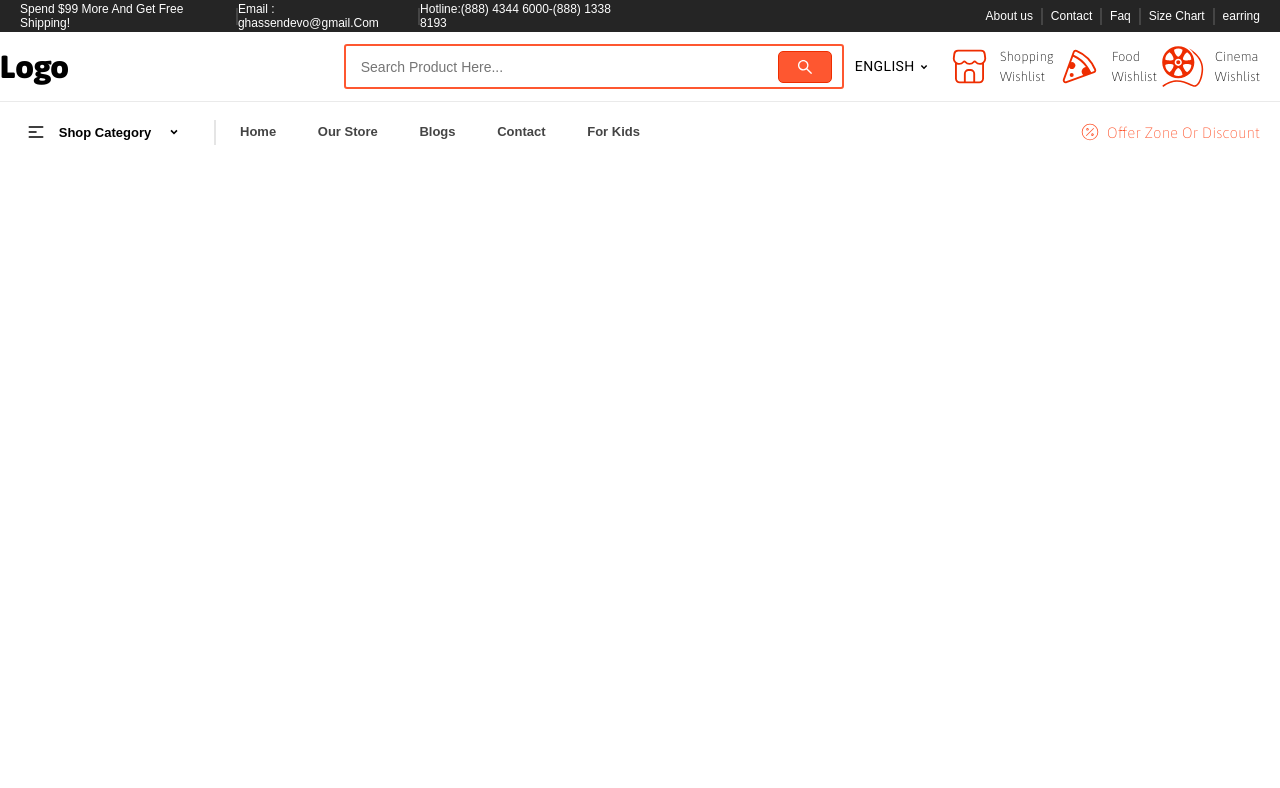
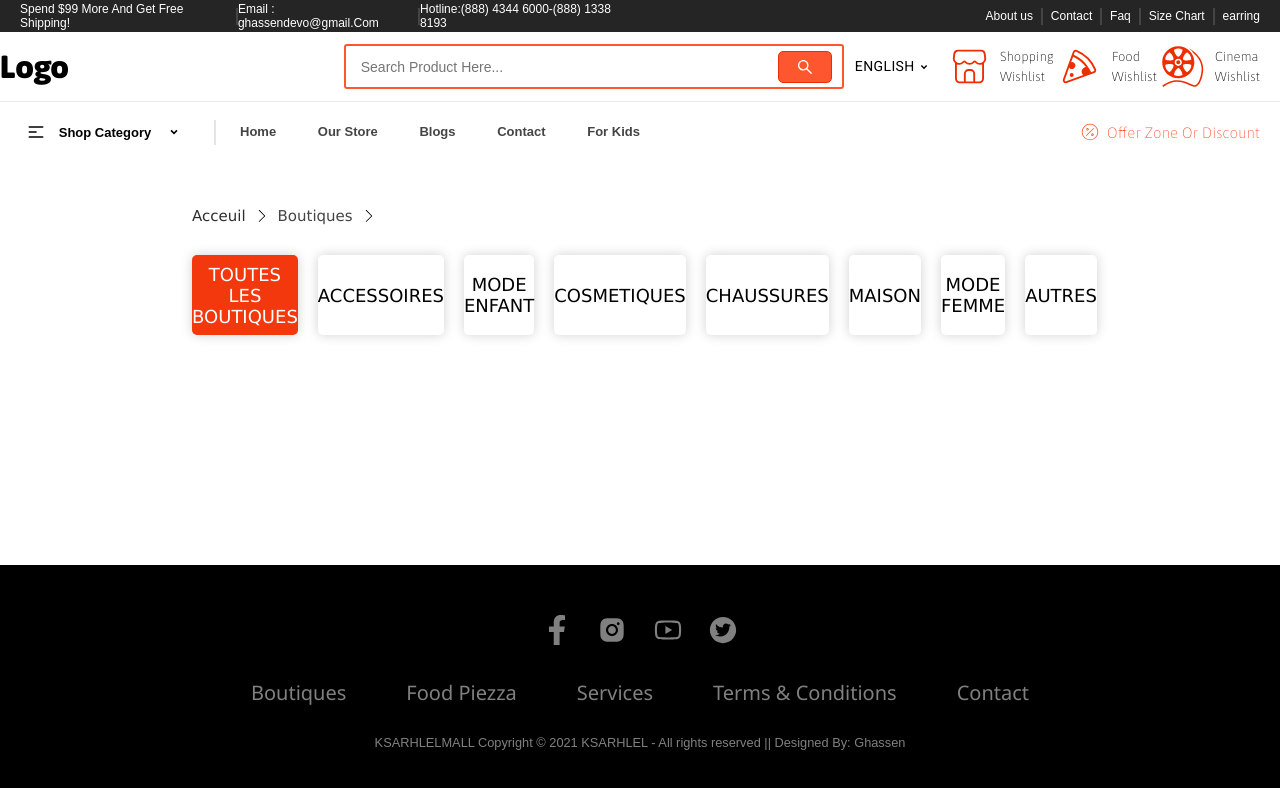
Before and after one commit to Ghassendevo/shoppgin-mall, a React (Vite) app: page /boutiques in a window 1280 px wide. Shown: the top 788 px of the page. Built offline with nearby package versions, Linux system fonts and the light colour scheme; no server answers.

Commit message:
redux-toolkit

```diff
--- a/package.json
+++ b/package.json
@@ -9,11 +9,13 @@
     "preview": "vite preview"
   },
   "dependencies": {
+    "axios": "^1.4.0",
     "framer-motion": "^10.2.3",
     "react": "^18.2.0",
     "react-dom": "^18.2.0",
     "react-icons": "^4.8.0",
     "react-parallax": "^3.5.1",
+    "react-redux": "^8.0.5",
     "react-router-dom": "^6.8.2"
   },
   "devDependencies": {
--- a/src/App.jsx
+++ b/src/App.jsx
@@ -13,14 +13,17 @@ import Food from './components/Food/Food';
 import Parallax_ from './components/Parallax/Parallax';
 import Services from './components/Services/Services';
 import Footer from './components/Footer/Footer';
+import Boutiques from './components/RoutingComponents/AllBoutiques/Boutiques';
 function App() {
   return (
     <Router>
       <Header />
       <HeaderMain />
       <Routes>
-        <Route path="/" element={[<Landing />, <Welcome />, <News />, <Offre />, <Marque />, <Cinema />, <Food />, <Parallax_ />, <Services />, <Footer />]} />
+        <Route path="/" element={[<Landing />, <Welcome />, <News />, <Offre />, <Marque />, <Cinema />, <Food />, <Parallax_ />, <Services />]} />
+        <Route path="/boutiques" element={<Boutiques />} />
       </Routes>
+      <Footer />
     </Router>
   )
 }
--- a/src/components/Footer/Footer.jsx
+++ b/src/components/Footer/Footer.jsx
@@ -1,29 +1,32 @@
 import React from 'react'
 import "./footer.css"
+import { FaFacebookF } from "react-icons/fa"
+import { motion } from 'framer-motion'
+import { AiOutlineInstagram, AiOutlineYoutube, AiFillTwitterCircle, AiFillInstagram } from "react-icons/ai"
 const Footer = () => {
     return (
         <>
             <footer>
                 <div class="footer">
                     <div class="row">
-                        <a href="#"><i class="fa fa-facebook"></i></a>
-                        <a href="#"><i class="fa fa-instagram"></i></a>
-                        <a href="#"><i class="fa fa-youtube"></i></a>
-                        <a href="#"><i class="fa fa-twitter"></i></a>
+                        <a href="#"><FaFacebookF size={30} className='footer_icons'/></a>
+                        <a href="#"><AiFillInstagram size={30} className='footer_icons' /></a>
+                        <a href="#"><AiOutlineYoutube size={30} className='footer_icons' /></a>
+                        <a href="#"><AiFillTwitterCircle size={30} className='footer_icons' /></a>
                     </div>
 
                     <div class="row">
                         <ul>
-                            <li><a href="#">Contact us</a></li>
-                            <li><a href="#">Our Services</a></li>
-                            <li><a href="#">Privacy Policy</a></li>
+                            <li><a href="#">Boutiques</a></li>
+                            <li><a href="#">Food Piezza</a></li>
+                            <li><a href="#">Services</a></li>
                             <li><a href="#">Terms & Conditions</a></li>
-                            <li><a href="#">Career</a></li>
+                            <li><a href="#">Contact</a></li>
                         </ul>
                     </div>
 
                     <div class="row">
-                        INFERNO Copyright © 2021 Inferno - All rights reserved || Designed By: Mahesh
+                        KSARHLELMALL Copyright © 2021 KSARHLEL - All rights reserved || Designed By: Ghassen
                     </div>
                 </div>
             </footer>
--- a/src/components/Footer/footer.css
+++ b/src/components/Footer/footer.css
@@ -3,6 +3,10 @@
     padding: 30px 0px;
     font-family: 'Play', sans-serif;
     text-align: center;
+    width: 100%;
+    margin: auto;
+    position: absolute;
+    bottom: 0;
 }
 
 .footer .row {
@@ -15,8 +19,10 @@
 
 .footer .row a {
     text-decoration: none;
+    font-family: 'Segoe UI', Tahoma, Geneva, Verdana, sans-serif;
     color: gray;
     transition: 0.5s;
+    font-size: 20px;
 }
 
 .footer .row a:hover {
@@ -32,7 +38,7 @@
     margin: 0px 30px;
 }
 
-.footer .row a i {
+.footer .row a .footer_icons {
     font-size: 2em;
     margin: 0% 1%;
 }
--- /dev/null
+++ b/src/components/RoutingComponents/AllBoutiques/Boutiques.jsx
@@ -0,0 +1,103 @@
+import React, { useState } from 'react'
+import style from "./boutiques.module.css"
+import { motion } from 'framer-motion'
+import { SlArrowRight } from "react-icons/sl"
+import { useEffect } from 'react'
+import { useDispatch, useSelector } from 'react-redux'
+import { getBoutiques } from '../../../redux/actions/getAlldata'
+import { getAllBoutiques } from '../../../redux/reducers/boutiquesReducer'
+const buttonVariants = {
+    whilehover: {
+        y: -10,
+        rotate: 1.5,
+        cursor: "pointer"
+    }
+}
+
+const Boutiques = () => {
+    const [navSelected, setNavSelected] = useState("boutiques");//
+    const dispatch = useDispatch();
+    const boutiquesData = useSelector((state)=>state.boutiques.data);
+    useEffect(()=>{
+          dispatch(getBoutiques());
+    },[])
+    return (
+        <div className={style.boutiques}>
+            <div className={style.nav}>
+                <a href="" className={style.nav_not_active}>Acceuil</a>
+                <SlArrowRight size={12} />
+                <a href="" className={style.active_nav}>Boutiques</a>
+                <SlArrowRight size={12} />
+                {navSelected!=="boutiques" && <a href="" className={style.active_nav}>{navSelected}</a>}
+            </div>
+            <div className={style.liste_all}>
+                <motion.div
+                    onClick={e => setNavSelected("boutiques")}
+                    variants={buttonVariants}
+                    style={{ backgroundColor: navSelected == "boutiques" ? "#f2380c" : "white" }}
+                    whileHover={buttonVariants.whilehover}
+                    className={navSelected == "boutiques" ? style.href_nav_active : style.href_nav}>
+                    <p>TOUTES LES BOUTIQUES</p>
+                </motion.div>
+                <motion.div
+                    onClick={e => setNavSelected("accessoires")}
+                    variants={buttonVariants}
+                    whileHover="whilehover"
+                    style={{ backgroundColor: navSelected == "accessoires" ? "#f2380c" : "white" }}
+                    className={navSelected == "accessoires" ? style.href_nav_active : style.href_nav}>
+                    <p>accessoires</p>
+                </motion.div>
+                <motion.div
+                    onClick={e => setNavSelected("mode enfant")}
+                    variants={buttonVariants}
+                    whileHover="whilehover"
+                    style={{ backgroundColor: navSelected == "mode enfant" ? "#f2380c" : "white" }}
+                    className={navSelected == "mode enfant" ? style.href_nav_active : style.href_nav}>
+                    <p>mode enfant</p>
+                </motion.div>
+                <motion.div
+                onClick={e=>setNavSelected("cosmetiques")}
+                variants={buttonVariants}
+                whileHover="whilehover"
+                style={{backgroundColor:navSelected=="cosmetiques" ? "#f2380c" : "white"}}
+                className={navSelected=="cosmetiques" ? style.href_nav_active : style.href_nav}>
+                   <p>cosmetiques</p>
+                </motion.div>
+                <motion.div
+                onClick={e=>setNavSelected("chaussures")}
+                variants={buttonVariants}
+                whileHover="whilehover"
+                style={{backgroundColor:navSelected=="chaussures" ? "#f2380c" : "white"}}
+                className={navSelected=="chaussures" ? style.href_nav_active : style.href_nav}>
+                   <p>chaussures</p>
+                </motion.div>
+                <motion.div
+                onClick={e=>setNavSelected("maison")}
+                variants={buttonVariants}
+                whileHover="whilehover"
+                style={{backgroundColor:navSelected=="maison" ? "#f2380c" : "white"}}
+                className={navSelected=="maison" ? style.href_nav_active : style.href_nav}>
+                   <p>maison</p>
+                </motion.div>
+                <motion.div
+                onClick={e=>setNavSelected("mode femme")}
+                variants={buttonVariants}
+                whileHover="whilehover"
+                style={{backgroundColor:navSelected=="mode femme" ? "#f2380c" : "white"}}
+                className={navSelected=="mode femme" ? style.href_nav_active : style.href_nav}>
+                   <p>mode femme</p>
+                </motion.div>
+                <motion.div
+                onClick={e=>setNavSelected("autres")}
+                variants={buttonVariants}
+                whileHover="whilehover"
+                style={{backgroundColor:navSelected=="autres" ? "#f2380c" : "white"}}
+                className={navSelected=="autres" ? style.href_nav_active : style.href_nav}>
+                   <p>autres</p>
+                </motion.div>
+            </div>
+        </div>
+    )
+}
+
+export default Boutiques
--- /dev/null
+++ b/src/components/RoutingComponents/AllBoutiques/boutiques.module.css
@@ -0,0 +1,69 @@
+.boutiques {
+    padding-top: 40px;
+    display: flex;
+    margin-top: 5px;
+    align-items: center;
+    justify-content: center;
+    flex-direction: column !important;
+}
+
+.liste_all {
+    width: 70%;
+    padding-top: 30px;
+    display: flex;
+    align-items: center;
+    gap: 20px;
+}
+
+.href_nav {
+    background-color: white;
+    width: 180px;
+    display: flex;
+    align-items: center;
+    justify-content: center !important;
+    height: 80px;
+    box-shadow: 0px 0px 12px 0px rgb(209, 209, 209);
+    border-radius: 5px;
+}
+
+.href_nav_active {
+    background-color: #f2380c;
+    width: 180px;
+    display: flex;
+    align-items: center;
+    color: white;
+    justify-content: center !important;
+    height: 80px;
+    box-shadow: 0px 0px 12px 0px rgb(209, 209, 209);
+    border-radius: 5px;
+}
+
+.href_nav,
+.href_nav_active>p {
+    font-family: 'Lucida Sans', 'Lucida Sans Regular', 'Lucida Grande', 'Lucida Sans Unicode', Geneva, Verdana, sans-serif;
+    font-size: 18px;
+    font-weight: 300;
+    cursor: pointer;
+    text-align: center;
+    text-transform: uppercase;
+}
+
+.nav {
+    width: 70%;
+    display: flex;
+    align-items: center;
+    gap: 10px;
+}
+
+.active_nav {
+    font-family: 'Lucida Sans', 'Lucida Sans Regular', 'Lucida Grande', 'Lucida Sans Unicode', Geneva, Verdana, sans-serif;
+    font-size: 15px;
+    font-weight: 300;
+}
+
+.nav_not_active {
+    font-family: 'Lucida Sans', 'Lucida Sans Regular', 'Lucida Grande', 'Lucida Sans Unicode', Geneva, Verdana, sans-serif;
+    font-size: 15px;
+    font-weight: 300;
+    color: rgba(0, 0, 0, 0.825);
+}
--- a/src/main.jsx
+++ b/src/main.jsx
@@ -2,8 +2,10 @@ import React from 'react'
 import ReactDOM from 'react-dom/client'
 import App from './App'
 import './index.css'
-
+import { Provider } from 'react-redux';
+import { store } from './redux/store';
 ReactDOM.createRoot(document.getElementById('root')).render(
-    <App />
-
+    <Provider store={store}>
+        <App />
+    </Provider>
 )
--- /dev/null
+++ b/src/redux/actions/getAlldata.jsx
@@ -0,0 +1,12 @@
+import axios from "axios";
+import { getAllBoutiques } from "../reducers/boutiquesReducer";
+export const getBoutiques = () => async(dispatch)=>{
+     try{
+        let response = await axios.get("http://localhost:9006/api/Boutiques");
+        console.log(response.data)
+        dispatch(getAllBoutiques(response.data))
+        return response.data;
+     }catch(e){
+        console.log(e)
+     }
+}
--- /dev/null
+++ b/src/redux/reducers/boutiquesReducer.jsx
@@ -0,0 +1,24 @@
+import { createSlice, createAsyncThunk } from "@reduxjs/toolkit";
+const initialState = {
+    data:[],
+    loading : true,
+}
+const boutiquesSlice = createSlice({
+    name:"boutiques",
+    initialState,
+    reducers:{
+      getAllBoutiques:{
+        reducer(state,action){
+            state.data = action.payload,
+            state.loading = false
+        },
+        prepare(data){
+            return{
+                payload:data,
+            }
+        }
+      }
+    }
+})
+export const {getAllBoutiques} = boutiquesSlice.actions;
+export default boutiquesSlice.reducer;
--- /dev/null
+++ b/src/redux/store.jsx
@@ -0,0 +1,9 @@
+import { configureStore } from "@reduxjs/toolkit";
+import { getDefaultMiddleware } from '@reduxjs/toolkit';
+import boutiquesSlice from "./reducers/boutiquesReducer";
+export const store = configureStore({
+    reducer: {
+        boutiques: boutiquesSlice,
+
+    }
+})
```
Also changed, not shown: src/redux/reducers/login.jsx (added), 1 other file (tests, documents, lock files or other folders).
